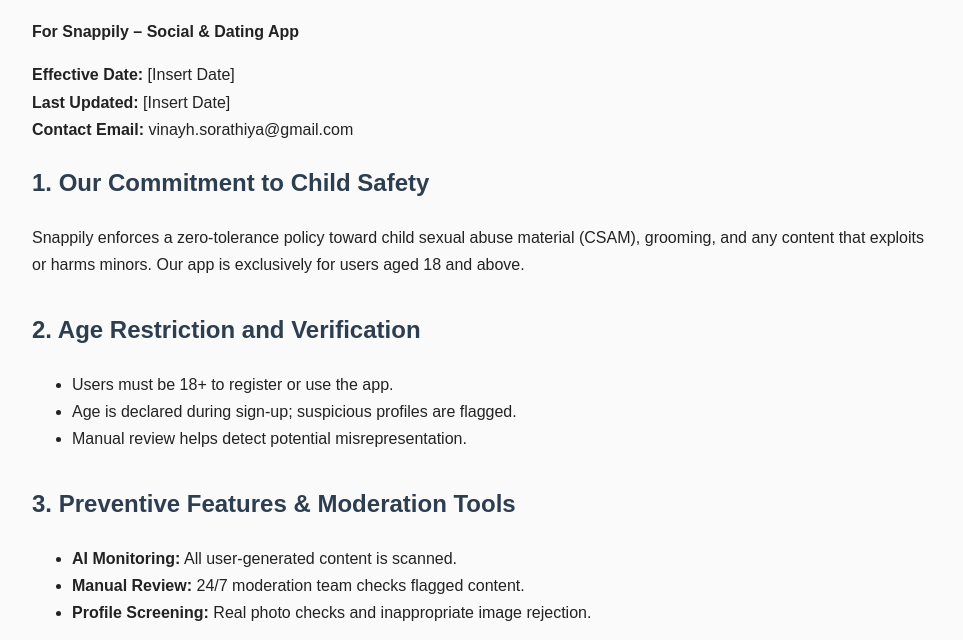
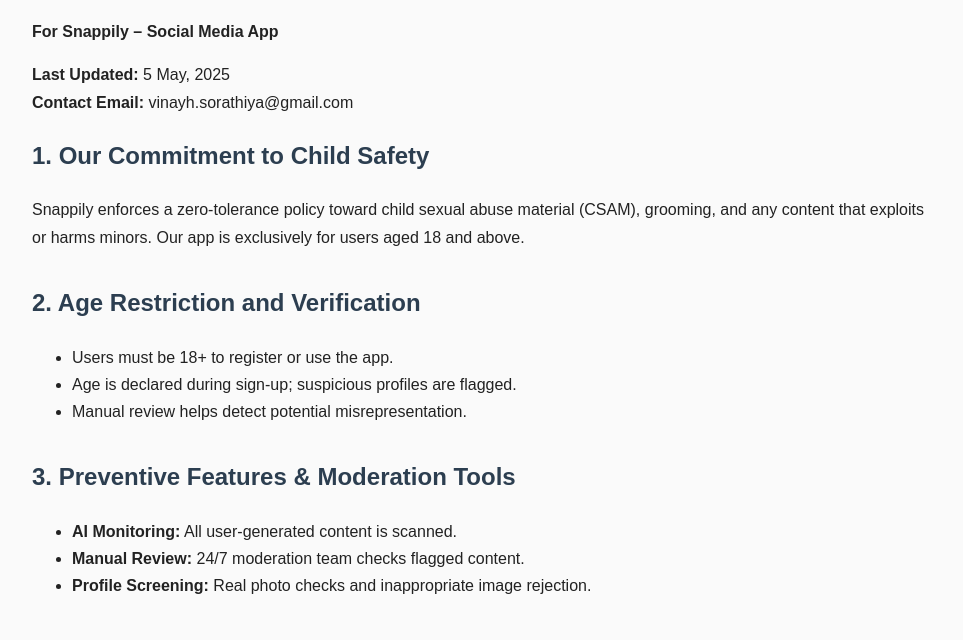
Before and after one commit to vinayhvaghamshi/snappily-child-safety-policy, a plain HTML site: page index.html in a window 1280 px wide. Shown: the part 106-746 px from the top of the page, without its empty margins (158-1121 px from the left). Drawn offline with Linux system fonts and the light colour scheme.

Commit message:
Update index.html

```diff
--- a/index.html
+++ b/index.html
@@ -42,9 +42,8 @@
 </head>
 <body>
   <h1>Child Safety & CSAE Standards Policy</h1>
-  <p><strong>For Snappily – Social & Dating App</strong></p>
-  <p><strong>Effective Date:</strong> [Insert Date] <br/>
-     <strong>Last Updated:</strong> [Insert Date] <br/>
+  <p><strong>For Snappily – Social Media App</strong></p>
+  <p><strong>Last Updated:</strong> 5 May, 2025 <br/>
      <strong>Contact Email:</strong> vinayh.sorathiya@gmail.com
   </p>
 
```
